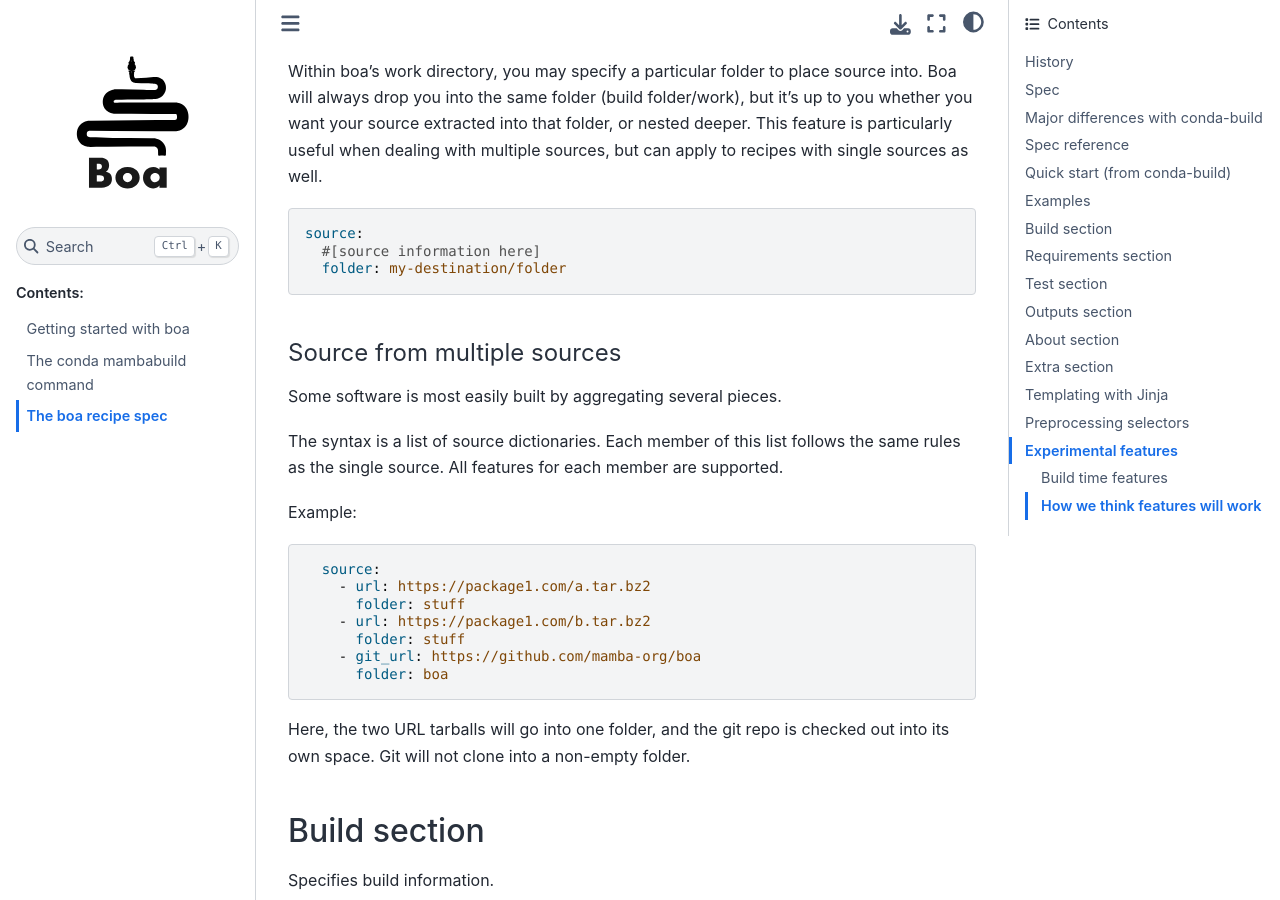
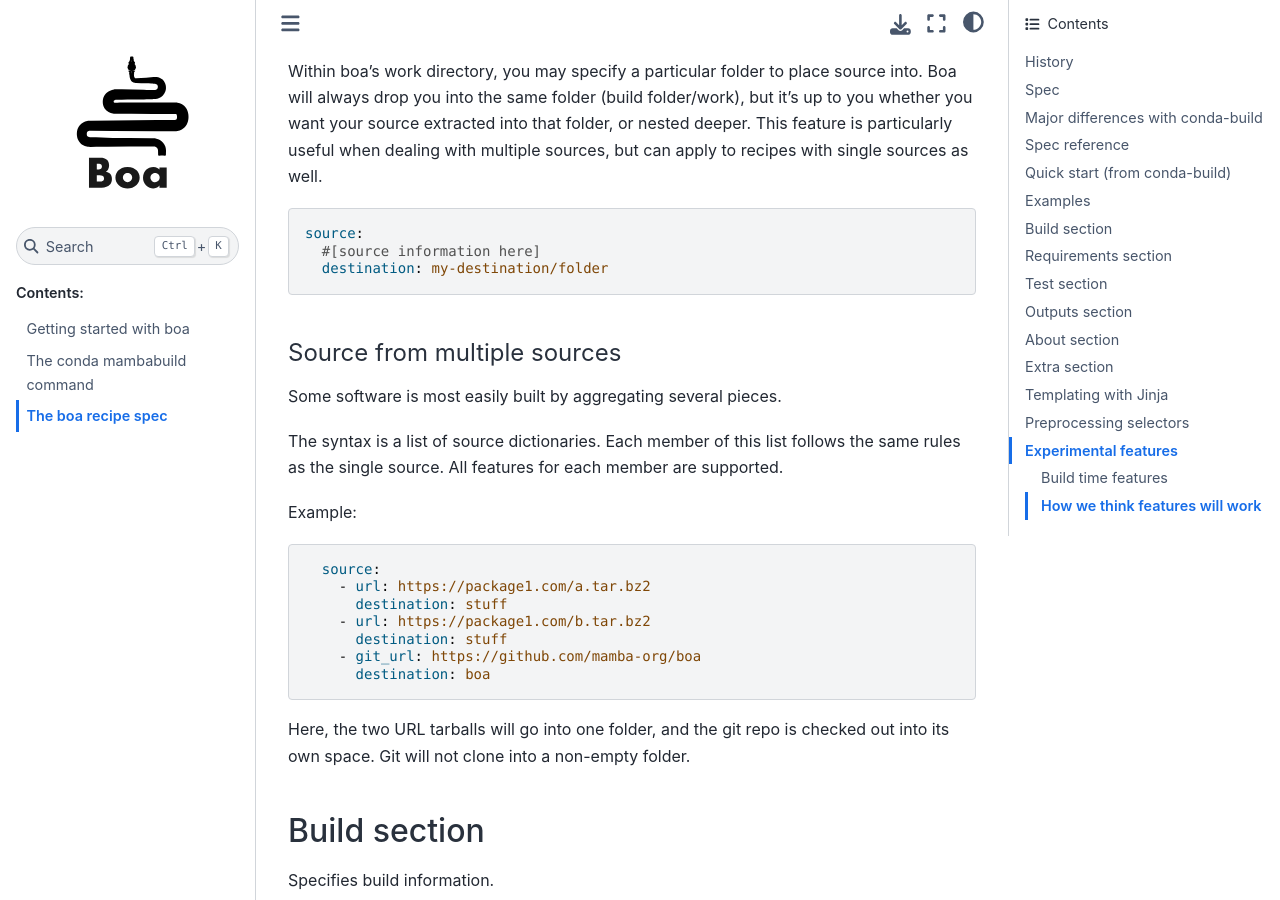
Before and after one commit to mamba-org/boa, a Sphinx documentation site: the page built from docs/source/recipe_spec.md, in a window 1280 px wide and 900 px high, scrolled down 5044 px. Built offline with Sphinx 7.4.7 and the Sphinx Book theme 1.1.4, drawn with Linux system fonts in a browser that asks for light colours; some of the changed lines change nothing that is shown.

Commit message:
specification correction

````diff
--- a/docs/source/recipe_spec.md
+++ b/docs/source/recipe_spec.md
@@ -225,7 +225,7 @@
 ```yaml
 source:
   #[source information here]
-  folder: my-destination/folder
+  destination: my-destination/folder
 ```
 
 #### Source from multiple sources
@@ -240,11 +240,11 @@
 ```yaml
   source:
     - url: https://package1.com/a.tar.bz2
-      folder: stuff
+      destination: stuff
     - url: https://package1.com/b.tar.bz2
-      folder: stuff
+      destination: stuff
     - git_url: https://github.com/mamba-org/boa
-      folder: boa
+      destination: boa
 ```
 
 Here, the two URL tarballs will go into one folder, and the git repo
````
